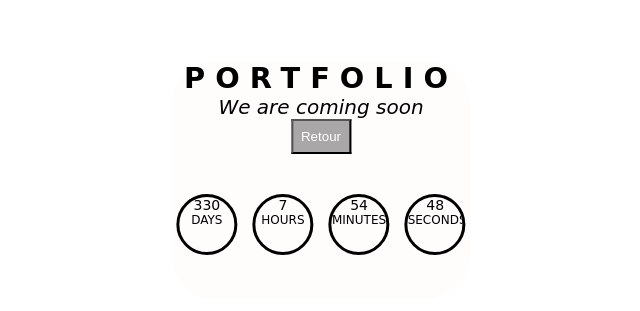
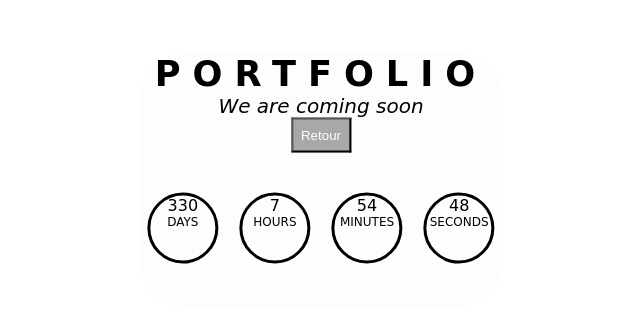
Before and after one commit to angeliquejeanne/Coming-Soon-Countdown, a plain HTML site: page index.html in a window 1280 px wide. Shown: the part 220-531 px from the top of the page, without its empty margins (319-959 px from the left). Drawn offline with Linux system fonts and the light colour scheme; a web font is replaced by a local one.

Commit message:
add style

```diff
--- a/style.css
+++ b/style.css
@@ -109,3 +109,33 @@ body
         margin: auto;
     }
 }
+@media screen and (min-width:375px) {
+    .container h1 {
+        font-size: 2rem;
+        letter-spacing: 11px;
+    }
+    .countd {
+        width: 60px;
+        height: 60px;
+        margin: 0px 5px;
+    }
+    .countd span {
+        font-size: 14px;
+        margin: auto;
+    }
+}
+@media screen and (min-width:425px) {
+    .container h1 {
+        font-size: 2.2rem;
+        letter-spacing: 12px;
+    }
+    .countd {
+        width: 65px;
+        height: 65px;
+        margin: 0px 8px;
+    }
+    .countd span {
+        font-size: 16px;
+        margin: auto;
+    }
+}
```
